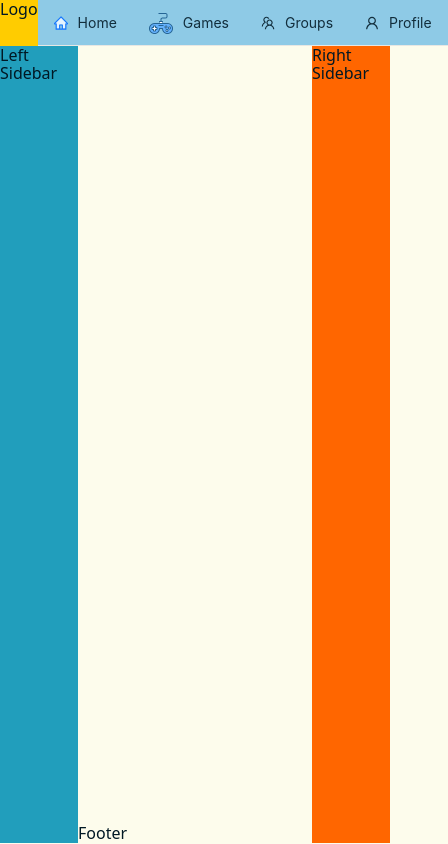
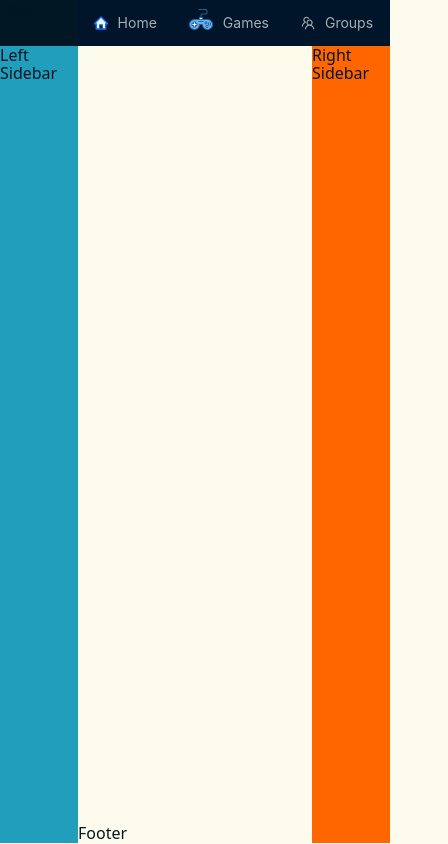
Before and after one commit to bounswe/bounswe2023group5, a React (Vite) app in the folder app/frontend/: page / in a window 390 px wide. Shown: the whole page, 448 px wide, since content can reach past the window. Built offline with nearby package versions, Linux system fonts and the light colour scheme.

Commit message:
fixing top bar responsive issue

```diff
--- a/app/frontend/src/Layout/TopBar/TopBar.module.scss
+++ b/app/frontend/src/Layout/TopBar/TopBar.module.scss
@@ -1,17 +1,19 @@
+@import "../../colors";
+
 .container {
   display: flex;
+  background-color: $prussian-blue-dark-50;
+  overflow: hidden;
+  padding-right: 2px;
   .logo {
-    width: clamp(0px, 20%, 300px);
+    flex: 0 0 clamp(0px, 20%, 300px);
   }
   .menu {
+    flex: 1 1 0px;
     display: flex;
-    flex-grow: 1;
     justify-content: stretch;
     & > * {
       flex: 1 1 0px;
-      display: flex;
-      justify-content: center;
-      align-items: center;
     }
   }
 }
--- a/app/frontend/src/Layout/TopBar/TopBar.tsx
+++ b/app/frontend/src/Layout/TopBar/TopBar.tsx
@@ -35,6 +35,7 @@ function TopBar() {
         mode="horizontal"
         defaultSelectedKeys={["2"]}
         items={items}
+        theme="dark"
       />
     </div>
   );
```
